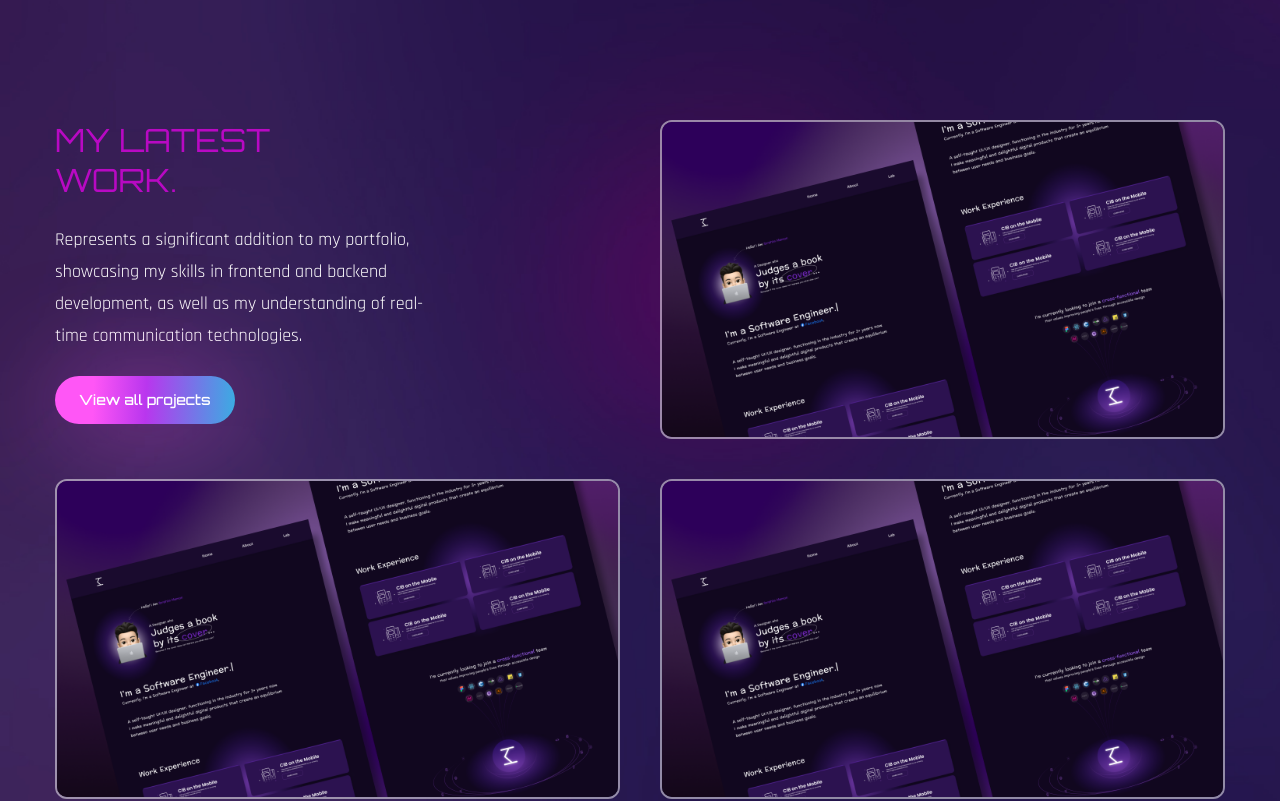
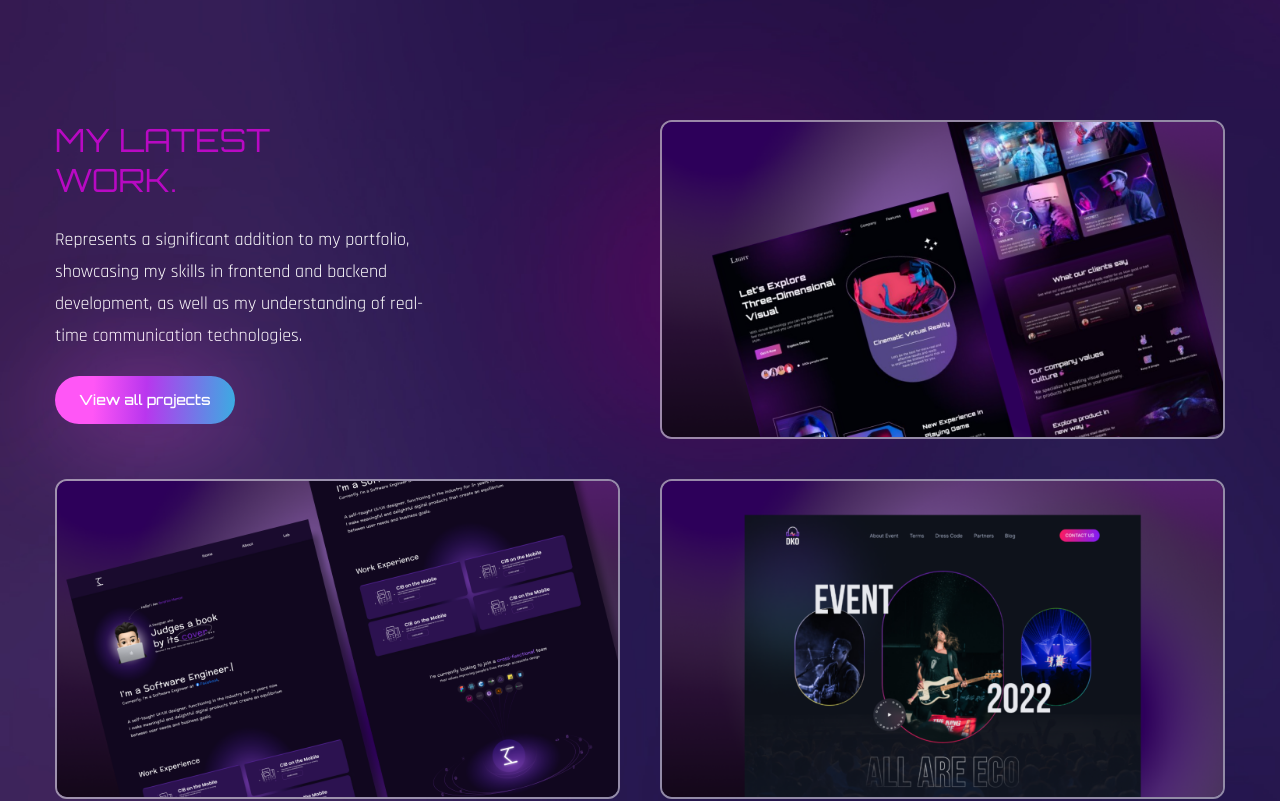
Before and after one commit to Danils0n23/personal-portfolio1, a React (Create React App) app: page / in a window 1280 px wide. Shown: the part 2320-3121 px from the top of the page. Built offline with nearby package versions, Linux system fonts and the light colour scheme; the HTML template or start-up script is replaced by a standard one; a web font is replaced by a local one.

Commit message:
fix servies

```diff
--- a/src/components/Work.js
+++ b/src/components/Work.js
@@ -9,7 +9,12 @@
   return (
     <section className='section' id='work'>
       <div className='container mx-auto'>
-        <div className='flex flex-col lg:flex-row gap-x-10'>
+        <motion.div
+          variants={fadeIn('left', 0.2)}
+          initial='hidden'
+          whileInView={'show'}
+          viewport={{ once: false, amount: 0.3 }}
+          className='flex flex-col lg:flex-row gap-x-10'>
           <div className='flex-1 flex flex-col gap-y-12 mb-10 lg:mb-0'>
             <div className='flex-1 flex-col gap-y-10'>
               <h2 className='h2 leading-tight text-accent'>
@@ -38,12 +43,17 @@
             </div>
 
           </div>
-          <div className='flex-1 flex flex-col gap-y-10'>
+          <motion.div
+            variants={fadeIn('left', 0.2)}
+            initial='hidden'
+            whileInView={'show'}
+            viewport={{ once: false, amount: 0.3 }}
+            className='flex-1 flex flex-col gap-y-10'>
             <div className='group relative overflow-hidden border-2 border-white/50 rounded-xl'>
 
               <div className='group-hover:bg-black/70 w-full h-full absolute z-40 transition-all duration-300'></div>
 
-              <img className='group-hover:scale-125 transition-all duration-500 z-50' src={img1} alt='' />
+              <img className='group-hover:scale-125 transition-all duration-500 z-50' src={img2} alt='' />
 
               <div className='absolute -bottom-full left-12 group-hover:bottom-24 transition-all duration-500 z-50'>
                 <span className='text-gradient'>Software Developer</span>
@@ -57,7 +67,7 @@
 
               <div className='group-hover:bg-black/70 w-full h-full absolute z-40 transition-all duration-300'></div>
 
-              <img className='group-hover:scale-125 transition-all duration-500 z-50' src={img1} alt='' />
+              <img className='group-hover:scale-125 transition-all duration-500 z-50' src={img3} alt='' />
 
               <div className='absolute -bottom-full left-12 group-hover:bottom-24 transition-all duration-500 z-50'>
                 <span className='text-gradient'>Software Developer</span>
@@ -68,8 +78,8 @@
               </div>
             </div>
 
-          </div>
-        </div>
+          </motion.div>
+        </motion.div>
       </div>
     </section>
   );
```
